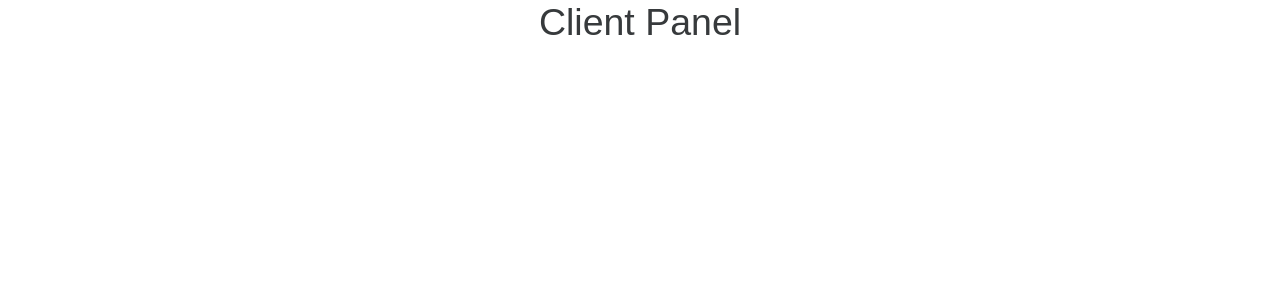
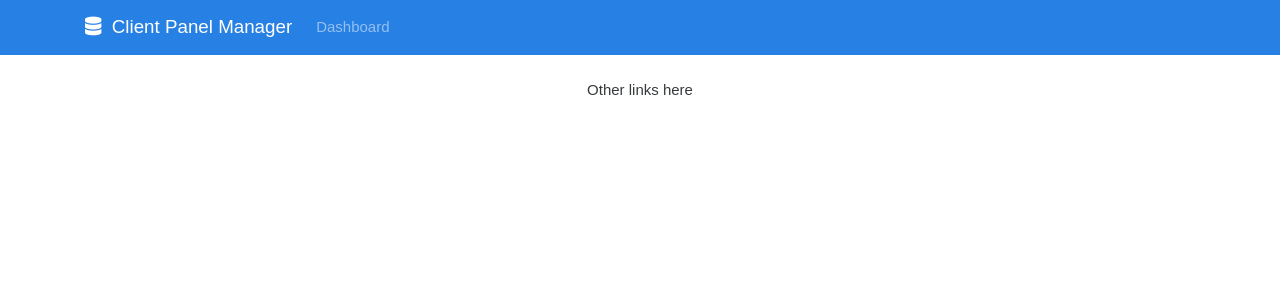
Before and after one commit to elnobun/ClientPanel, a React (Create React App) app: page / in a window 1280 px wide. Shown: the top 300 px of the page. Built offline with nearby package versions, Linux system fonts and the light colour scheme.

Commit message:
route setup

```diff
--- a/src/App.jsx
+++ b/src/App.jsx
@@ -1,12 +1,19 @@
 import React, { Component } from 'react';
+import { BrowserRouter as Router, Route, Switch } from 'react-router-dom';
+import AppNavbar from './components/layout/AppNavbar';
 import './App.css';
 
 class App extends Component {
   render() {
     return (
-      <div className="App">
-        <h1>Client Panel</h1>
-      </div>
+      <Router>
+        <div className="App">
+          <AppNavbar />
+          <div className="container">
+            <p>Other links here</p>
+          </div>
+        </div>
+      </Router>
     );
   }
 }
```
